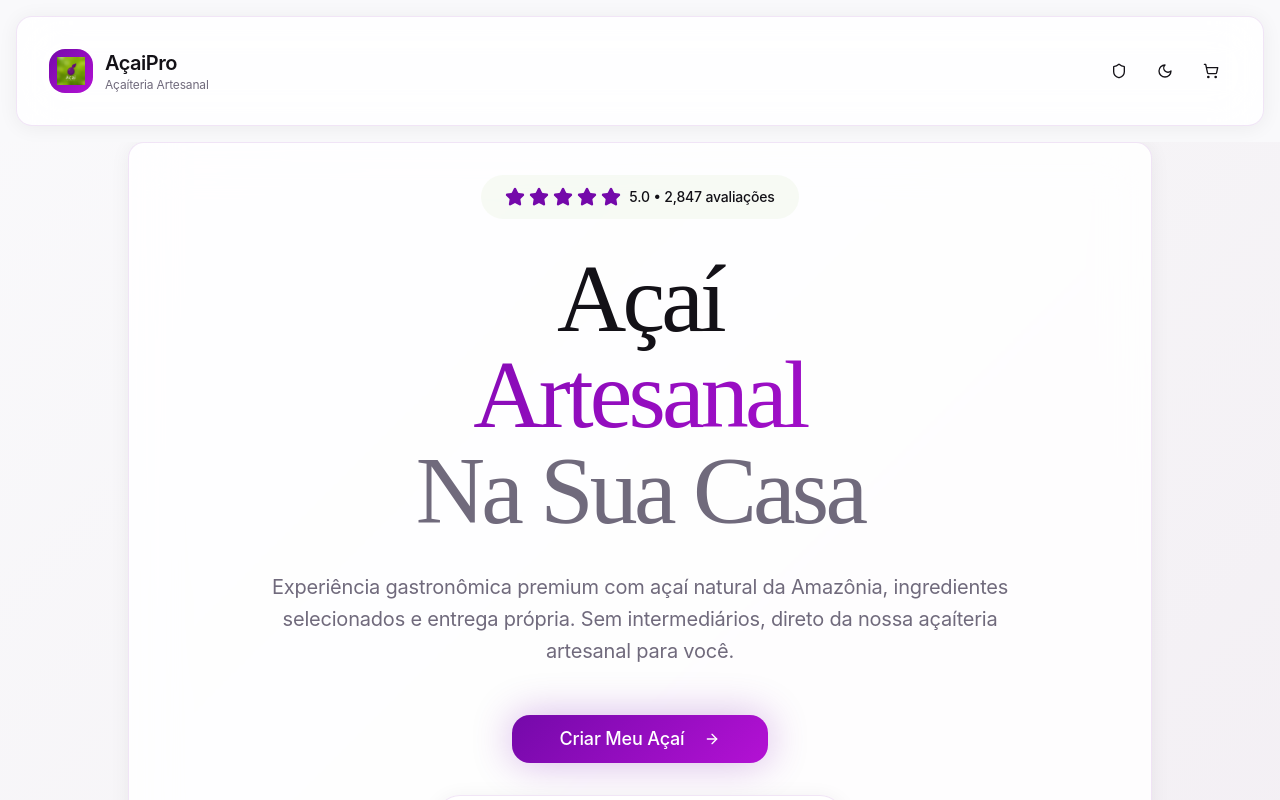
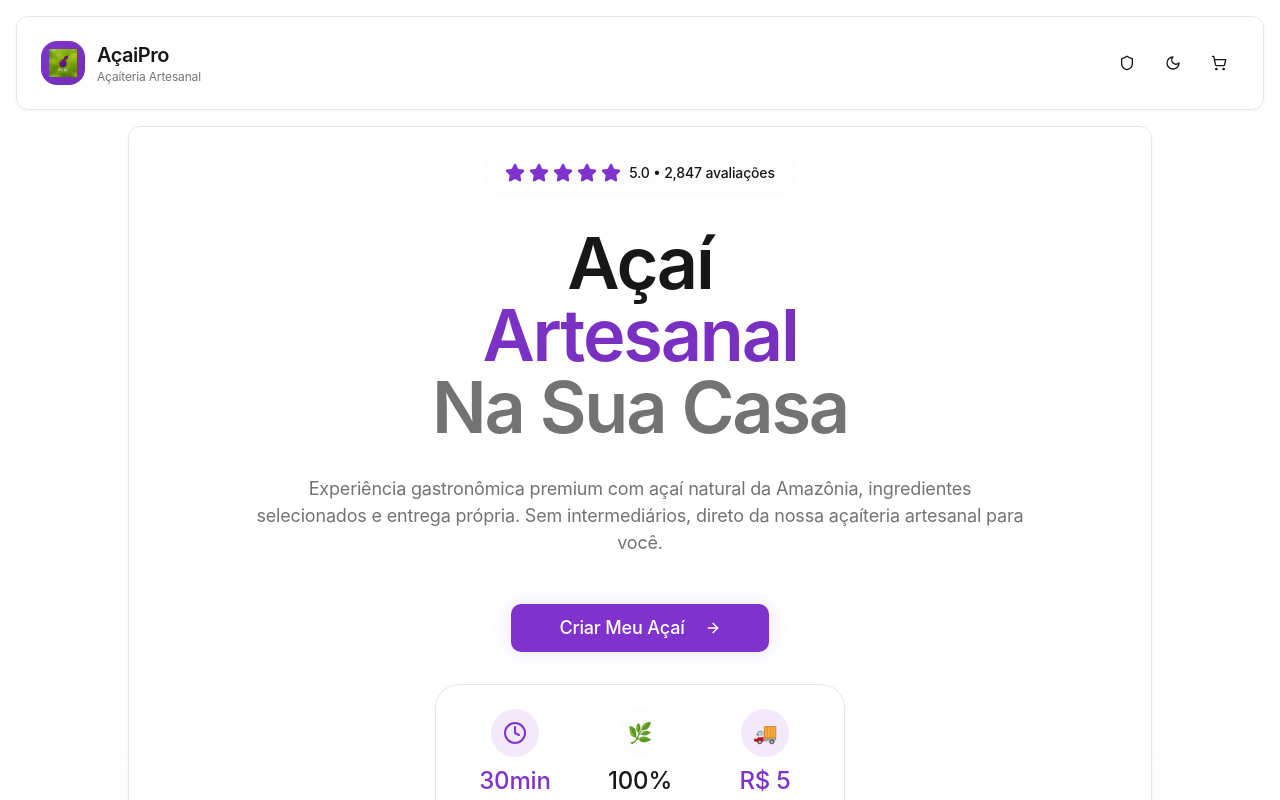
Before and after one commit to joaopedrolemos6/Front-DeliveryAcai, a React (Vite) app: page / in a window 1280 px wide. Shown: the top 800 px of the page. Built offline with nearby package versions, Linux system fonts and the light colour scheme; the HTML template or start-up script is replaced by a standard one.

Commit message:
Update SF Pro minimalist UI

```diff
--- a/src/index.css
+++ b/src/index.css
@@ -1,114 +1,112 @@
-@import url('https://fonts.googleapis.com/css2?family=Inter:wght@300;400;500;600;700&display=swap');
-
 @tailwind base;
 @tailwind components;
 @tailwind utilities;
 
-/* AçaiPro Design System - Modern Açaíteria Theme */
+/* AçaiPro Design System - Minimalist Theme with SF Pro */
 
 @layer base {
   :root {
-    /* Core Colors - Inspired by açaí and nature */
-    --background: 250 20% 98%;
-    --foreground: 260 15% 8%;
+    /* Minimalist Colors */
+    --background: 0 0% 100%;
+    --foreground: 0 0% 9%;
 
-    /* Açaí Brand Colors */
-    --primary: 280 90% 35%;  /* Deep açaí purple */
-    --primary-light: 280 80% 45%;
+    /* Primary - Simple Purple */
+    --primary: 270 60% 50%;
+    --primary-light: 270 50% 60%;
     --primary-foreground: 0 0% 100%;
-    --primary-hover: 280 90% 30%;
+    --primary-hover: 270 60% 45%;
 
-    /* Natural secondary colors */
-    --secondary: 40 15% 94%;
-    --secondary-foreground: 260 15% 15%;
+    /* Neutral Secondary */
+    --secondary: 0 0% 96%;
+    --secondary-foreground: 0 0% 9%;
 
-    /* Accent colors - Fresh and natural */
-    --accent: 100 40% 85%;  /* Soft green */
-    --accent-foreground: 260 15% 15%;
-    --accent-vibrant: 100 60% 50%;
+    /* Subtle Accent */
+    --accent: 0 0% 96%;
+    --accent-foreground: 0 0% 9%;
+    --accent-vibrant: 270 60% 50%;
 
-    /* UI Colors */
-    --muted: 250 10% 95%;
-    --muted-foreground: 260 8% 45%;
+    /* Minimal UI */
+    --muted: 0 0% 96%;
+    --muted-foreground: 0 0% 45%;
 
-    --destructive: 0 75% 60%;
-    --destructive-foreground: 0 0% 98%;
+    --destructive: 0 70% 50%;
+    --destructive-foreground: 0 0% 100%;
 
-    --border: 250 15% 90%;
-    --input: 250 15% 92%;
-    --ring: 280 90% 35%;
+    --border: 0 0% 90%;
+    --input: 0 0% 96%;
+    --ring: 270 60% 50%;
 
-    /* Glass effects */
-    --glass-background: 0 0% 100% / 0.85;
-    --glass-border: 280 90% 35% / 0.1;
-    --glass-shadow: 260 15% 8% / 0.08;
+    /* Simplified Glass */
+    --glass-background: 0 0% 100% / 0.7;
+    --glass-border: 0 0% 90%;
+    --glass-shadow: 0 0% 0% / 0.05;
 
-    /* Card styles */
-    --card: 0 0% 100% / 0.9;
-    --card-foreground: 260 15% 8%;
-    --card-border: 280 90% 35% / 0.08;
+    /* Clean Cards */
+    --card: 0 0% 100%;
+    --card-foreground: 0 0% 9%;
+    --card-border: 0 0% 90%;
 
-    --popover: 0 0% 100% / 0.98;
-    --popover-foreground: 260 15% 8%;
+    --popover: 0 0% 100%;
+    --popover-foreground: 0 0% 9%;
 
-    /* Gradients - Açaí inspired */
-    --gradient-primary: linear-gradient(135deg, hsl(280 90% 35%), hsl(290 85% 45%));
-    --gradient-secondary: linear-gradient(135deg, hsl(100 60% 90%), hsl(120 50% 85%));
-    --gradient-hero: linear-gradient(135deg, hsl(250 20% 98%) 0%, hsl(280 15% 96%) 50%, hsl(290 20% 94%) 100%);
-    --gradient-glass: linear-gradient(135deg, hsl(0 0% 100% / 0.25), hsl(280 20% 98% / 0.1));
+    /* Minimal Gradients */
+    --gradient-primary: linear-gradient(135deg, hsl(270 60% 50%), hsl(270 60% 45%));
+    --gradient-secondary: linear-gradient(135deg, hsl(0 0% 98%), hsl(0 0% 96%));
+    --gradient-hero: linear-gradient(180deg, hsl(0 0% 100%) 0%, hsl(0 0% 99%) 100%);
+    --gradient-glass: linear-gradient(135deg, hsl(0 0% 100% / 0.8), hsl(0 0% 100% / 0.6));
 
-    /* Shadows */
-    --shadow-soft: 0 2px 20px hsl(260 15% 8% / 0.06);
-    --shadow-medium: 0 8px 40px hsl(260 15% 8% / 0.1);
-    --shadow-strong: 0 20px 60px hsl(260 15% 8% / 0.15);
-    --shadow-glow: 0 0 40px hsl(280 90% 35% / 0.3);
+    /* Subtle Shadows */
+    --shadow-soft: 0 1px 3px hsl(0 0% 0% / 0.05);
+    --shadow-medium: 0 4px 12px hsl(0 0% 0% / 0.08);
+    --shadow-strong: 0 8px 24px hsl(0 0% 0% / 0.12);
+    --shadow-glow: 0 0 20px hsl(270 60% 50% / 0.15);
 
-    --radius: 1.25rem;
+    --radius: 0.75rem;
   }
 
   .dark {
-    --background: 260 15% 8%;
-    --foreground: 250 20% 98%;
+    --background: 0 0% 9%;
+    --foreground: 0 0% 98%;
 
-    --primary: 280 85% 60%;
-    --primary-light: 280 80% 70%;
-    --primary-foreground: 260 15% 8%;
-    --primary-hover: 280 85% 65%;
+    --primary: 270 60% 60%;
+    --primary-light: 270 50% 70%;
+    --primary-foreground: 0 0% 100%;
+    --primary-hover: 270 60% 65%;
 
-    --secondary: 260 10% 12%;
-    --secondary-foreground: 250 20% 90%;
+    --secondary: 0 0% 14%;
+    --secondary-foreground: 0 0% 98%;
 
-    --accent: 100 30% 20%;
-    --accent-foreground: 100 40% 85%;
-    --accent-vibrant: 100 50% 40%;
+    --accent: 0 0% 14%;
+    --accent-foreground: 0 0% 98%;
+    --accent-vibrant: 270 60% 60%;
 
-    --muted: 260 10% 15%;
-    --muted-foreground: 250 8% 60%;
+    --muted: 0 0% 14%;
+    --muted-foreground: 0 0% 60%;
 
-    --destructive: 0 65% 55%;
-    --destructive-foreground: 0 0% 98%;
+    --destructive: 0 70% 50%;
+    --destructive-foreground: 0 0% 100%;
 
-    --border: 260 10% 18%;
-    --input: 260 10% 16%;
-    --ring: 280 85% 60%;
+    --border: 0 0% 18%;
+    --input: 0 0% 14%;
+    --ring: 270 60% 60%;
 
-    --glass-background: 260 15% 8% / 0.85;
-    --glass-border: 280 85% 60% / 0.15;
-    --glass-shadow: 0 0% 0% / 0.25;
+    --glass-background: 0 0% 9% / 0.7;
+    --glass-border: 0 0% 18%;
+    --glass-shadow: 0 0% 0% / 0.2;
 
-    --card: 260 15% 8% / 0.9;
-    --card-foreground: 250 20% 98%;
-    --card-border: 280 85% 60% / 0.1;
+    --card: 0 0% 9%;
+    --card-foreground: 0 0% 98%;
+    --card-border: 0 0% 18%;
 
-    --popover: 260 15% 8% / 0.98;
-    --popover-foreground: 250 20% 98%;
+    --popover: 0 0% 9%;
+    --popover-foreground: 0 0% 98%;
 
-    --gradient-hero: linear-gradient(135deg, hsl(260 15% 8%) 0%, hsl(270 18% 10%) 50%, hsl(280 20% 12%) 100%);
-    --gradient-glass: linear-gradient(135deg, hsl(0 0% 100% / 0.08), hsl(280 20% 98% / 0.03));
+    --gradient-hero: linear-gradient(180deg, hsl(0 0% 9%) 0%, hsl(0 0% 8%) 100%);
+    --gradient-glass: linear-gradient(135deg, hsl(0 0% 100% / 0.05), hsl(0 0% 100% / 0.02));
 
-    --shadow-soft: 0 2px 20px hsl(0 0% 0% / 0.2);
-    --shadow-medium: 0 8px 40px hsl(0 0% 0% / 0.3);
-    --shadow-strong: 0 20px 60px hsl(0 0% 0% / 0.4);
+    --shadow-soft: 0 1px 3px hsl(0 0% 0% / 0.3);
+    --shadow-medium: 0 4px 12px hsl(0 0% 0% / 0.4);
+    --shadow-strong: 0 8px 24px hsl(0 0% 0% / 0.5);
   }
 }
 
@@ -119,169 +117,100 @@
 
   body {
     @apply bg-background text-foreground antialiased;
-    font-family: -apple-system, BlinkMacSystemFont, 'SF Pro Display', 'Inter', system-ui, sans-serif;
+    font-family: 'SF Pro Display', -apple-system, BlinkMacSystemFont, system-ui, sans-serif;
     font-feature-settings: "rlig" 1, "calt" 1;
     overflow-x: hidden;
-    letter-spacing: -0.011em;
+    letter-spacing: -0.01em;
   }
 
   h1, h2, h3, h4, h5, h6 {
-    font-family: -apple-system, BlinkMacSystemFont, 'SF Pro Display', system-ui, sans-serif;
+    font-family: 'SF Pro Display', -apple-system, BlinkMacSystemFont, system-ui, sans-serif;
     font-weight: 600;
-    letter-spacing: -0.022em;
+    letter-spacing: -0.02em;
   }
 
-  /* Modern Glass Effect */
+  /* Minimal Glass Effect */
   .glass {
     background: hsl(var(--glass-background));
-    backdrop-filter: blur(24px) saturate(180%);
+    backdrop-filter: blur(12px);
     border: 1px solid hsl(var(--glass-border));
     box-shadow: var(--shadow-soft);
   }
 
   .glass-card {
-    @apply glass rounded-2xl p-8;
-    transition: all 0.3s cubic-bezier(0.4, 0, 0.2, 1);
+    @apply glass rounded-xl p-6;
+    transition: all 0.2s ease;
   }
 
   .glass-card:hover {
     box-shadow: var(--shadow-medium);
-    transform: translateY(-2px);
   }
 
-  /* Enhanced card styles */
+  /* Clean card styles */
   .acai-card {
-    @apply glass rounded-3xl overflow-hidden;
-    background: linear-gradient(135deg, hsl(var(--card)), hsl(var(--muted)));
-    border: 1px solid hsl(var(--card-border));
-    transition: all 0.4s cubic-bezier(0.4, 0, 0.2, 1);
+    @apply bg-card rounded-xl overflow-hidden;
+    border: 1px solid hsl(var(--border));
+    transition: all 0.2s ease;
   }
 
   .acai-card:hover {
-    transform: translateY(-8px) scale(1.02);
-    box-shadow: var(--shadow-strong);
-    border-color: hsl(var(--primary) / 0.2);
-  }
-
-  /* Smooth transitions for all elements */
-  * {
-    transition: all 0.2s cubic-bezier(0.4, 0, 0.2, 1);
+    box-shadow: var(--shadow-medium);
   }
 }
 
 @layer components {
-  /* Modern Button Styles */
+  /* Minimal Button Styles */
   .btn-primary {
-    @apply relative overflow-hidden rounded-2xl px-8 py-4 font-medium text-primary-foreground;
-    background: var(--gradient-primary);
-    box-shadow: var(--shadow-soft);
-    transition: all 0.3s cubic-bezier(0.4, 0, 0.2, 1);
+    @apply relative overflow-hidden rounded-lg px-6 py-3 font-medium text-primary-foreground;
+    background: hsl(var(--primary));
+    transition: all 0.2s ease;
   }
 
   .btn-primary:hover {
-    transform: translateY(-2px);
-    box-shadow: var(--shadow-glow);
-  }
-
-  .btn-primary:active {
-    transform: translateY(0);
+    background: hsl(var(--primary-hover));
   }
 
   .btn-glass {
-    @apply glass hover:bg-white/10 text-foreground rounded-2xl px-8 py-4 font-medium;
-    transition: all 0.3s cubic-bezier(0.4, 0, 0.2, 1);
+    @apply bg-secondary text-foreground rounded-lg px-6 py-3 font-medium;
+    transition: all 0.2s ease;
   }
 
   .btn-glass:hover {
-    transform: translateY(-1px);
-    box-shadow: var(--shadow-medium);
+    background: hsl(var(--muted));
   }
 
-  /* Enhanced Animations */
-  @keyframes float-gentle {
-    0%, 100% {
-      transform: translateY(0px) rotate(0deg);
+  /* Minimal Animations */
+  @keyframes fade-in {
+    from {
+      opacity: 0;
+      transform: translateY(10px);
     }
-    33% {
-      transform: translateY(-8px) rotate(1deg);
-    }
-    66% {
-      transform: translateY(-4px) rotate(-1deg);
+    to {
+      opacity: 1;
+      transform: translateY(0);
     }
   }
 
-  @keyframes pulse-glow {
-    0%, 100% {
-      box-shadow: var(--shadow-soft);
-      transform: scale(1);
-    }
-    50% {
-      box-shadow: var(--shadow-glow);
-      transform: scale(1.02);
-    }
+  .animate-fade-in {
+    animation: fade-in 0.3s ease;
   }
 
-  @keyframes slide-up-elegant {
-    from {
-      opacity: 0;
-      transform: translateY(40px) scale(0.98);
-    }
-    to {
-      opacity: 1;
-      transform: translateY(0) scale(1);
-    }
-  }
-
-  @keyframes shimmer {
-    0% {
-      background-position: -1000px 0;
-    }
-    100% {
-      background-position: 1000px 0;
-    }
-  }
-
-  .animate-float {
-    animation: float-gentle 8s ease-in-out infinite;
-  }
-
-  .animate-glow {
-    animation: pulse-glow 4s ease-in-out infinite;
-  }
-
-  .animate-slide-up {
-    animation: slide-up-elegant 0.8s ease-out;
-  }
-
-  .animate-shimmer {
-    background: linear-gradient(
-      110deg,
-      transparent 40%,
-      hsl(var(--primary) / 0.1) 50%,
-      transparent 60%
-    );
-    background-size: 200% 100%;
-    animation: shimmer 2s infinite;
-  }
-
-  /* Typography enhancements */
+  /* Clean Typography */
   .heading-display {
-    @apply text-6xl md:text-8xl font-medium;
-    font-family: 'Playfair Display', serif;
-    letter-spacing: -0.04em;
-    line-height: 0.9;
+    @apply text-5xl md:text-7xl font-semibold;
+    letter-spacing: -0.03em;
+    line-height: 1.1;
   }
 
   .heading-large {
-    @apply text-4xl md:text-5xl font-medium;
-    font-family: 'Playfair Display', serif;
-    letter-spacing: -0.03em;
+    @apply text-3xl md:text-4xl font-semibold;
+    letter-spacing: -0.02em;
   }
 
   .text-elegant {
-    @apply text-lg md:text-xl;
+    @apply text-base md:text-lg;
     font-weight: 400;
     letter-spacing: -0.01em;
-    line-height: 1.6;
+    line-height: 1.5;
   }
 }
```
